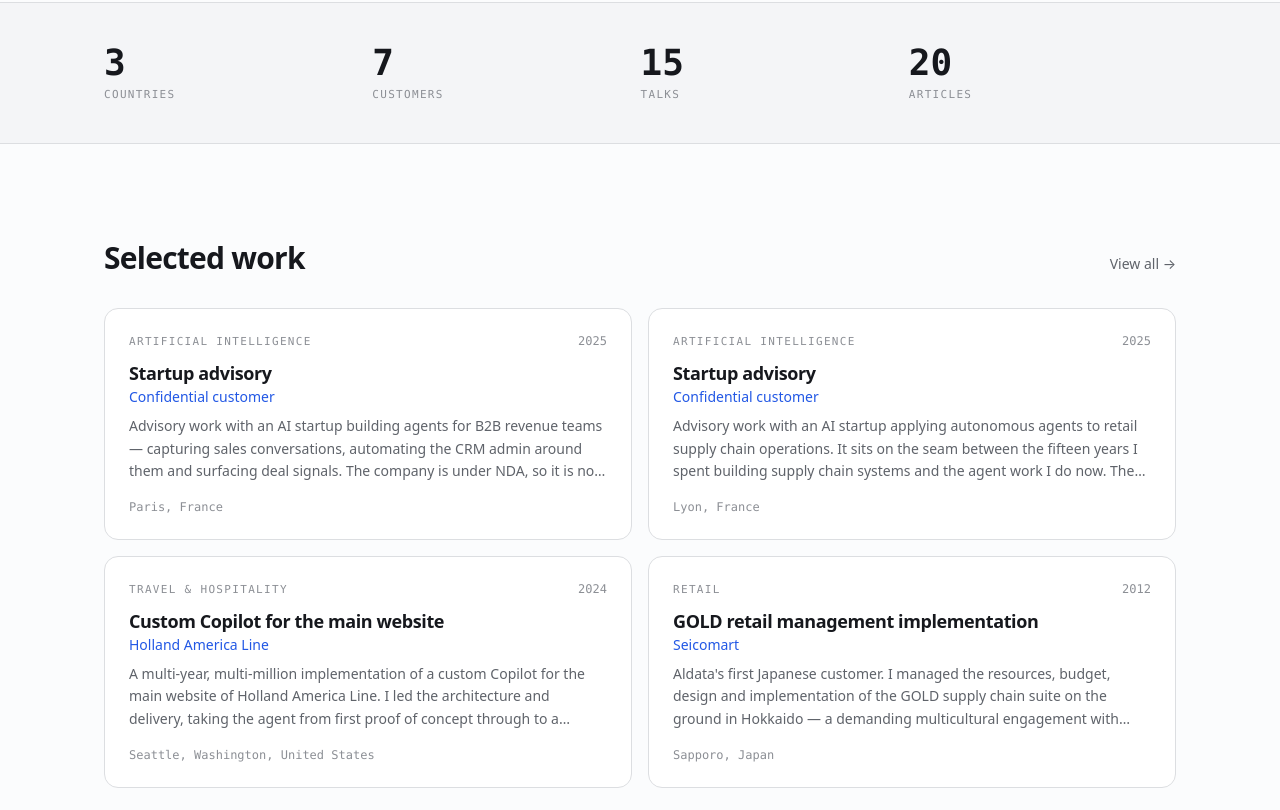
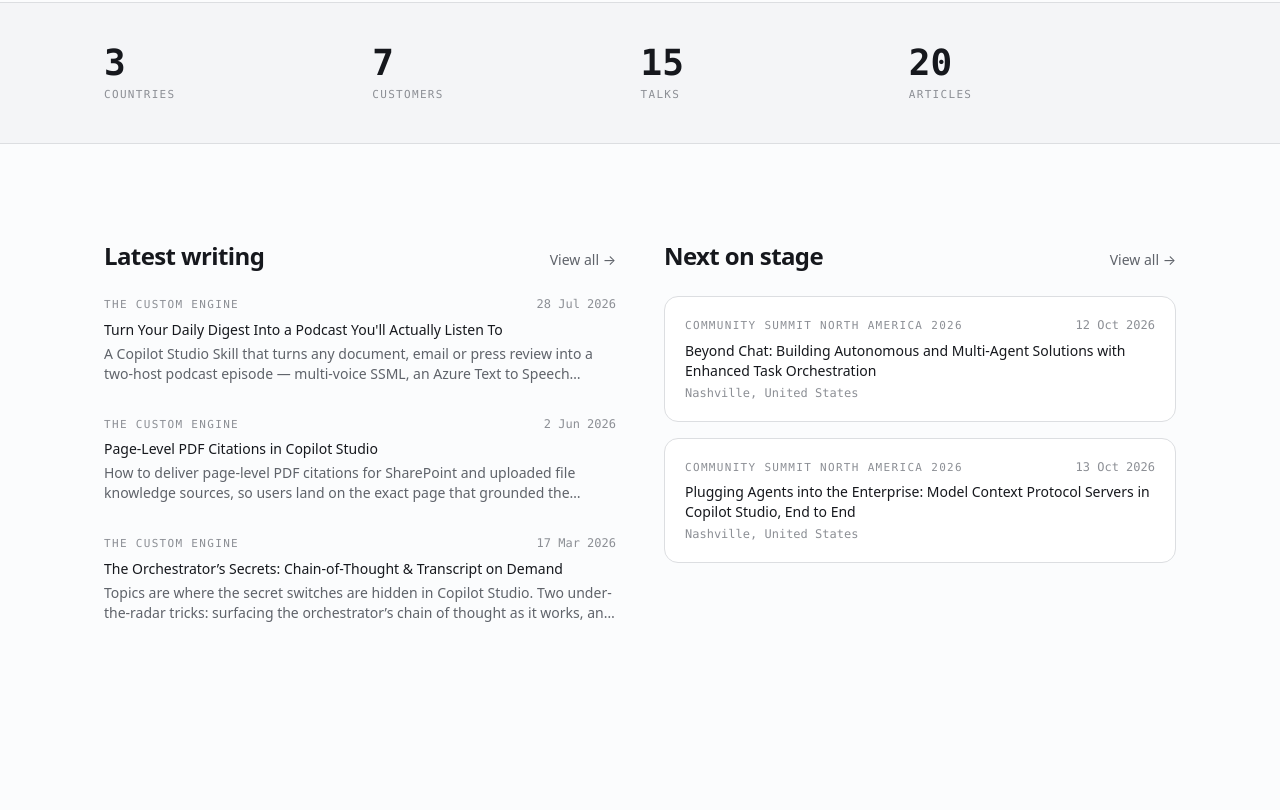
Before and after one commit to raemone/raemone.github.io, an Astro site in the folder whois/: page /whois/ in a window 1280 px wide. Shown: the part 750-1560 px from the top of the page. Built offline with nearby package versions, Linux system fonts and the light colour scheme; Astro itself is replaced by a stand-in of ours.

Commit message:
Lead the home page with writing and speaking
Drop the Selected work section so the latest articles and upcoming
talks sit directly under the stats strip, roughly 900px higher up the
page, rather than three sections down.

That section previously carried a subtle background for contrast
against the plain one above it. It now follows the stats strip, which
is already subtle, so the background and top border are removed to
stop the two merging into one slab split by a stray rule. The page
alternates page / subtle / page again.

The projects map remains reachable from the nav, the command palette
and the footer, and the stats strip still counts from it.

Co-Authored-By: Claude Opus 5 <noreply@anthropic.com>

```diff
--- a/whois/src/pages/[...lang]/index.astro
+++ b/whois/src/pages/[...lang]/index.astro
@@ -6,7 +6,6 @@ import {
   currentRole,
   featuredArticles,
   profile,
-  projects,
   splitTalks,
   stats,
 } from '@/lib/content';
@@ -21,7 +20,6 @@ const page = getPage('home');
 const { upcoming } = splitTalks();
 const nextTalks = upcoming.slice(0, 2);
 const latest = featuredArticles(3);
-const recentProjects = projects.slice(0, 4);
 
 const statCards = [
   { value: stats.countries, label: t('stats.countries', lang) },
@@ -92,42 +90,7 @@ const statCards = [
     </div>
   </section>
 
-  <section class="container-page py-16 md:py-24">
-    <div class="mb-8 flex items-baseline justify-between gap-4">
-      <h2 class="reveal text-2xl font-semibold tracking-tight md:text-3xl">{t('home.selectedWork', lang)}</h2>
-      <a
-        href={localizePath('/projects', lang)}
-        class="link-wipe shrink-0 text-sm text-muted transition-colors hover:text-text"
-      >
-        {t('home.viewAll', lang)} →
-      </a>
-    </div>
-
-    <div class="grid gap-4 sm:grid-cols-2">
-      {
-        recentProjects.map((project, index) => (
-          <article class="card reveal p-6" style={`--reveal-delay: ${index * 70}ms`}>
-            <div class="flex items-baseline justify-between gap-3">
-              <p class="label-mono">{pick(project.industry, lang)}</p>
-              <span class="font-mono text-xs tabular-nums text-faint">{project.year}</span>
-            </div>
-            <h3 class="mt-2 text-lg font-semibold">{pick(project.project, lang)}</h3>
-            <p class="text-sm text-accent">
-              {project.customerPublic ? project.customer : t('projects.confidential', lang)}
-            </p>
-            <p class="mt-2 line-clamp-3 text-sm leading-relaxed text-muted">
-              {pick(project.description, lang)}
-            </p>
-            <p class="mt-4 font-mono text-xs text-faint">
-              {project.city}, {project.country}
-            </p>
-          </article>
-        ))
-      }
-    </div>
-  </section>
-
-  <section class="border-t border-border bg-bg-subtle">
+  <section>
     <div class="container-page grid gap-12 py-16 md:grid-cols-2 md:py-24">
       <div>
         <div class="mb-6 flex items-baseline justify-between gap-4">
```
